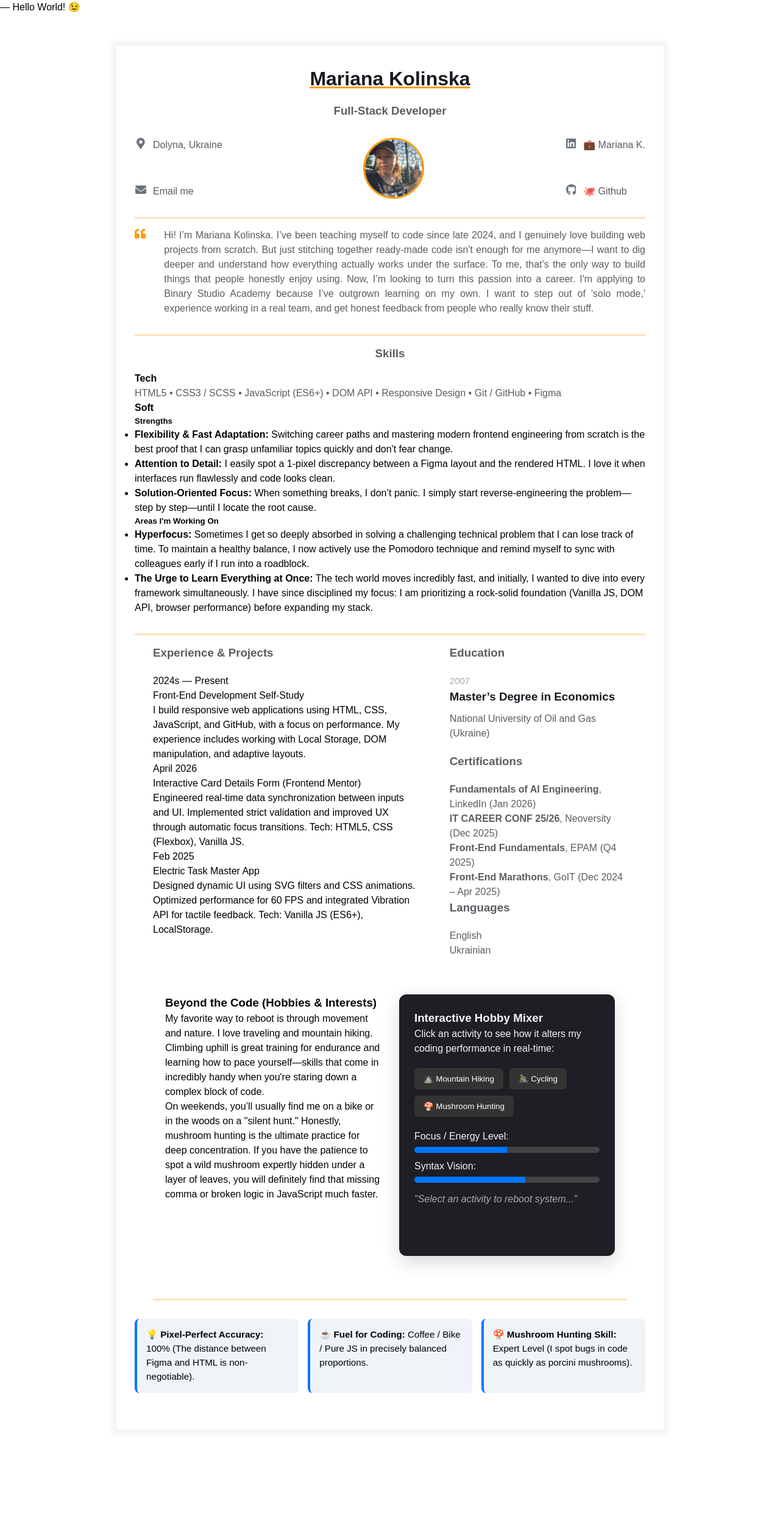
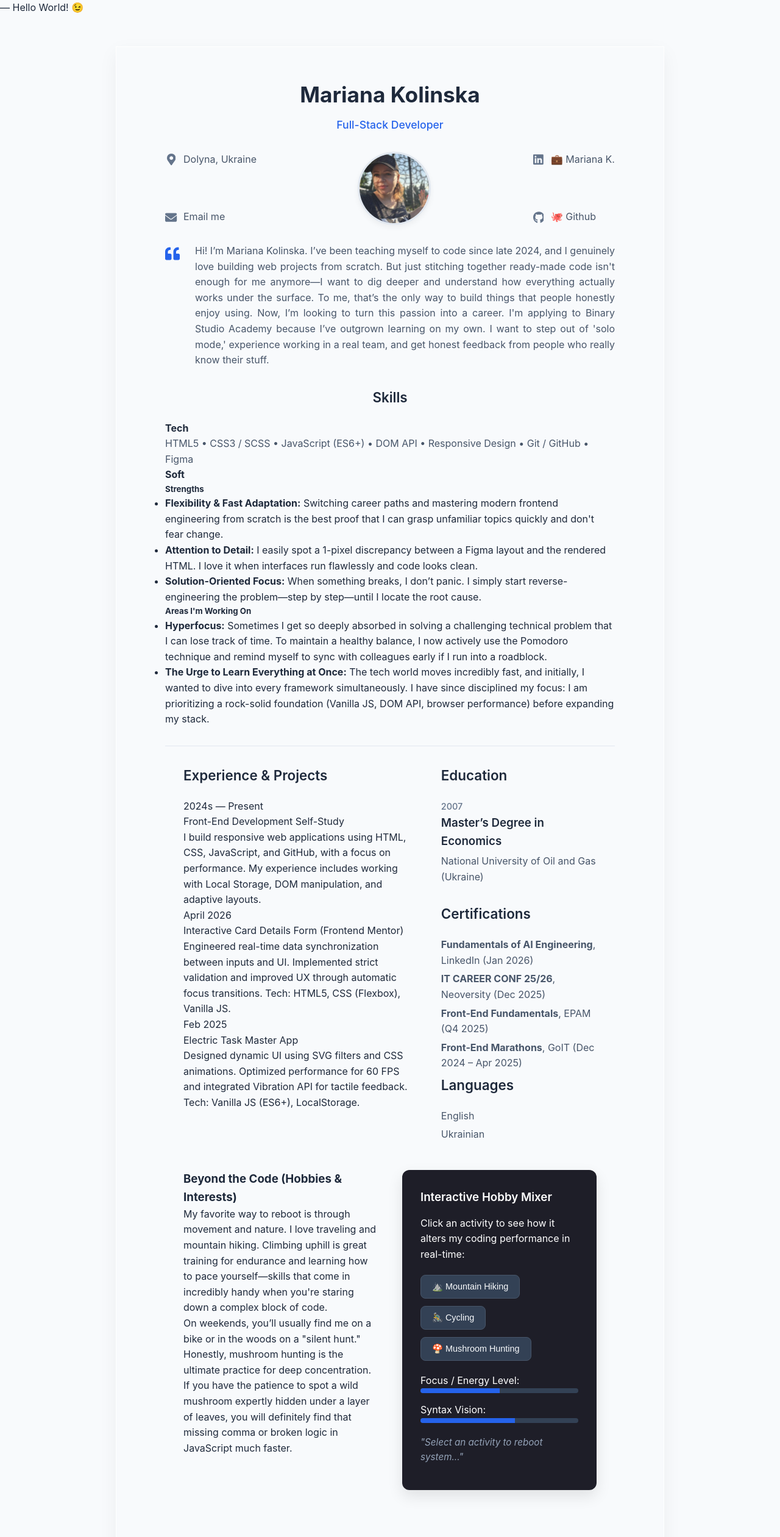
Before and after one commit to KMary13/homepage, a plain HTML site: page index.html in a window 1280 px wide. Shown: the top 2521 px of the page at 61% size. Before the commit the page ends 2396 px from the top, so only its background shows below. Drawn offline with Linux system fonts and the light colour scheme.

Commit message:
refactor: clean up custom resume CSS styles

```diff
--- a/style.css
+++ b/style.css
@@ -1,17 +1,15 @@
-/*
-General styles */
 
 :root {
-    --primary-color: #0076ff;
-    --bg-module: #1e1e24;
-    --text-light: #f5f5f7;
-    --accent-green: #4caf50;
-    --primary-text-color: #181820;
-    --secondary-text-color: #5c5c62;
-    --durability-text-color: #6a737d9c;
-    --icon-color: #6a737d;
-    --border-color: #ff9a0045;
-    --text-decoration-color: #ff9a00;
+    --primary-color: #2563eb;
+    --bg-module: #1e1e28;
+    --text-light: #ffffff;
+    --accent-green: #10b981;
+    --primary-text-color: #1e293b;
+    --secondary-text-color: #475569;
+    --durability-text-color: #64748b;
+    --icon-color: #64748b;
+    --border-color: #e2e8f0;
+    --bg-body: #f8fafc;
 }
 
 * {
@@ -21,8 +19,10 @@ General styles */
 }
 
 body {
-    font-family: Arial, Helvetica, sans-serif;
-    line-height: 1.5;
+    font-family: -apple-system, BlinkMacSystemFont, "Segoe UI", Roboto, Helvetica, Arial, sans-serif;
+    line-height: 1.6;
+    background-color: var(--bg-body);
+    color: var(--primary-text-color);
 }
 
 .container {
@@ -46,18 +46,23 @@ body {
 .resume {
     margin: 50px auto;
     border: 1px solid var(--text-light);
-    box-shadow: 0px 1px 7px 7px var(--text-light);
-    padding: 30px 0;
+    box-shadow: 0 10px 30px rgba(0, 0, 0, 0.05);
+    padding: 50px;
     max-width: 900px;
 }
 
 .resume__block {
-    border-bottom: 3px solid var(--border-color);
+    border-bottom: 1px solid var(--border-color);
     padding-bottom: 30px;
-    margin-bottom: 15px;
+    margin-bottom: 30px;
 }
 
-/* Contact info styles*/
+.resume__block:last-child {
+    border-bottom: none;
+    margin-bottom: 0;
+}
+
+
 .contact-info__header,
 .contact-info__sub-header {
     text-align: center;
@@ -65,13 +70,15 @@ body {
 
 .contact-info__header {
     color: var(--primary-text-color);
-    margin-bottom: 15px;
-    text-decoration-color: var(--text-decoration-color);
-    text-decoration-line: underline;
+    margin-bottom: 8px;
+   font-size: 2.2rem;
+    font-weight: 700;
 }
 
 .contact-info__sub-header {
-    color: var(--secondary-text-color);
+    color: var(--primary-color);
+   font-weight: 500;
+    font-size: 1.1rem;
     margin-bottom: 30px;
 }
 
@@ -90,6 +97,11 @@ body {
     text-decoration: none;
     display: flex;
     justify-content: start;
+    align-items: center;
+    transition: color 0.2s ease;
+}
+.contact-info__item:hover {
+    color: var(--primary-color);
 }
 
 .contact-info__item:not(:last-child) {
@@ -105,42 +117,47 @@ body {
 
 .contact-info__item-icon path {
     fill: var(--icon-color);
+    transition: fill 0.2s ease;
+}
+
+.contact-info__item:hover .contact-info__item-icon path {
+    fill: var(--primary-color);
 }
 
 .contact-info__item-icon {
-    height: 1.1428rem;
-    vertical-align: text-bottom;
+   height: 1.2rem;
 }
 
 .contact-info__avatar {
     border-radius: 50%;
-    width: 100px;
-    height: 100px;
+   width: 120px;
+    height: 120px;
     object-fit: cover;
-    border: 3px solid;
-    border-color: var(--text-decoration-color);
+    border: 3px solid var(--border-color);
+    box-shadow: 0 4px 10px rgba(0,0,0,0.05);
 }
 
-/* Intro and skills styles */
+
 .intro {
     display: flex;
     justify-content: start;
+    align-items: flex-start;
 }
 
 .intro__icon-wrapper {
-    margin-right: 30px;
+    margin-right: 25px;
     width: 30px;
     display: flex;
     justify-content: center;
+    margin-top: 5px;
 }
 
 .intro__icon {
-    height: 1.1428rem;
-    vertical-align: text-bottom;
+    height: 1.5rem;
 }
 
 .intro__icon path {
-    fill: var(--text-decoration-color);
+    fill: var(--primary-color);
 }
 
 .intro_text {
@@ -149,60 +166,65 @@ body {
 }
 
 .skills__header {
-    color: var(--secondary-text-color);
+    color: var(--primary-text-color);
     text-align: center;
-    margin-bottom: 15px;
+    margin-bottom: 20px;
+    font-size: 1.4rem;
+    font-weight: 600;
 }
 
 .skills__text {
     color: var(--secondary-text-color);
-    text-align: justify;
 }
 
-/* Experience and additional info styles .experiences */
 
 .experiences {
     flex: 1 1 60%;
-    margin-right: 50px;
+    margin-right: 40px;
 }
 
-.experiences__header {
-    color: var(--secondary-text-color);
+.experiences__header,.additional-info__education-header,
+.additional-info__languages-header {
+    color: var(--primary-text-color);
     text-align: left;
     margin-bottom: 20px;
+    font-size: 1.4rem;
+    font-weight: 600;
 }
 
 .experiences__company-header-durability {
     color: var(--durability-text-color);
     text-align: left;
-    margin-bottom: 10px;
-    font-size: 15px;
+   margin-bottom: 5px;
+    font-size: 0.9rem;
+    font-weight: 500;
 }
 
 .experiences__company-header-name {
     color: var(--primary-text-color);
-    text-decoration-color: var(--text-decoration-color);
-    text-decoration-line: underline;
+   font-weight: 600;
+    font-size: 1.1rem;
     text-align: left;
-    margin-bottom: 20px;
+    margin-bottom: 15px;
 }
 
 .experiences__company-project {
-    margin-left: 15px;
-    margin-bottom: 25px;
+     margin-bottom: 25px;
 }
 
 .experiences__company-project-role {
-    color: var(--durability-text-color);
+    color: var(--primary-color);
     text-align: left;
-    margin-bottom: 10px;
-    font-size: 15px;
+    margin-bottom: 5px;
+    font-size: 1rem;
+    font-weight: 500;
 }
 
 .experiences__company-project-name {
     color: var(--primary-text-color);
     text-align: left;
     margin-bottom: 10px;
+    font-weight: 600;
 }
 
 .experiences__company-project-responsibilities {
@@ -215,26 +237,22 @@ body {
 }
 
 .additional-info__education {
-    margin-bottom: 20px;
-}
-
-.additional-info__education-header {
-    color: var(--secondary-text-color);
-    text-align: left;
-    margin-bottom: 20px;
+    margin-bottom: 30px;
 }
 
 .additional-info__education-university-durability {
     color: var(--durability-text-color);
     text-align: left;
-    margin-bottom: 10px;
-    font-size: 15px;
+    margin-bottom: 5px;
+    font-size: 0.9rem;
+    font-weight: 500;
 }
 
 .additional-info__education-university-speciality {
     color: var(--primary-text-color);
+    font-weight: 600;
     text-align: left;
-    margin-bottom: 10px;
+    margin-bottom: 5px;
 }
 
 .additional-info__education-university-name {
@@ -245,20 +263,14 @@ body {
     margin-bottom: 20px;
 }
 
-.additional-info__languages-header {
-    color: var(--secondary-text-color);
-    text-align: left;
-    margin-bottom: 20px;
-}
-
 .additional-info__languages-item {
     color: var(--secondary-text-color);
+    margin-bottom: 5px;
 }
 
 
-/* Загальна стилізація блоків */
 .resume-section {
-    padding: 40px 20px;
+    padding: 20px 0;
     max-width: 1100px;
     margin: 0 auto;
 }
@@ -266,76 +278,107 @@ body {
 .grid-container {
     display: grid;
     grid-template-columns: 1fr 1fr;
-    gap: 30px;
-}
-
-@media (max-width: 768px) {
-    .grid-container {
-        grid-template-columns: 1fr;
-    }
+    gap: 40px;
 }
 
 .interactive-module {
     background: var(--bg-module);
     color: var(--text-light);
-    padding: 25px;
+    padding: 30px;
     border-radius: 12px;
     position: relative;
     overflow: hidden;
-    box-shadow: 0 10px 30px rgba(0, 0, 0, 0.15);
+    box-shadow: 0 10px 25px rgba(0, 0, 0, 0.1);
     transition: background 0.3s ease;
+}
+
+.interactive-module h3 {
+    margin-bottom: 15px;
+    font-weight: 600;
 }
 
 .mixer-buttons {
     display: flex;
-    gap: 10px;
+    gap: 12px;
     margin: 20px 0;
     flex-wrap: wrap;
 }
 
 .mixer-btn {
-    background: #333;
-    color: #fff;
-    border: none;
-    padding: 10px 15px;
-    border-radius: 6px;
+    background: #334155;
+    color: #f8fafc;
+    border: 1px solid #475569;
+    padding: 10px 18px;
+    border-radius: 8px;
     cursor: pointer;
-    transition: transform 0.2s, background 0.2s;
+    font-size: 0.9rem;
+    transition: transform 0.2s, background 0.2s, border-color 0.2s;
 }
 
 .mixer-btn:focus {
-    outline: 2px solid var(--primary-color);
+    outline: none;
+    border-color: var(--primary-color);
+    box-shadow: 0 0 0 3px rgba(37, 99, 235, 0.3);
 }
 
 .mixer-btn:hover {
-    background: var(--primary-color);
+   background: #475569;
     transform: translateY(-2px);
 }
 
 .stat-bar {
-    margin: 10px 0;
+    margin: 15px 0;
+}
+
+.stat-bar p {
+    font-size: 0.9rem;
+    margin-bottom: 5px;
 }
 
 .bar-outer {
-    background: #444;
-    height: 10px;
-    border-radius: 5px;
+    background: #334155;
+    height: 8px;
+    border-radius: 4px;
     overflow: hidden;
-    margin-top: 5px;
 }
 
 .bar-inner {
     background: var(--primary-color);
     height: 100%;
     width: 50%;
-    transition: width 0.5s ease;
+    transition: width 0.5s cubic-bezier(0.4, 0, 0.2, 1);
 }
 
 #mixer-output-text {
     font-style: italic;
-    color: #aaa;
-    margin-top: 15px;
-    min-height: 80px;
+    color: #94a3b8;
+    margin-top: 20px;
+    min-height: 60px;
+    font-size: 0.95rem;
+}
+
+.infographics-grid {
+    display: grid;
+    grid-template-columns: repeat(auto-fit, minmax(220px, 1fr));
+    gap: 20px;
+    margin: 30px 0;
+}
+
+.info-card {
+    background: #f8fafc;
+    padding: 20px;
+    border-radius: 8px;
+    border-left: 4px solid var(--primary-color);
+    font-size: 0.95rem;
+    box-shadow: 0 2px 8px rgba(0,0,0,0.03);
+}
+
+.skills-box {
+    background: #f8fafc;
+    padding: 25px;
+    border-radius: 8px;
+    margin-top: 20px;
+    border: 1px solid var(--border-color);
 }
 
 #hidden-bug {
@@ -364,12 +407,12 @@ body {
 
     20%,
     60% {
-        transform: translateX(-6px);
+        transform: translateX(-4px);
     }
 
     40%,
     80% {
-        transform: translateX(6px);
+        transform: translateX(4px);
     }
 }
 
@@ -379,48 +422,39 @@ body {
 
 @keyframes pulseBg {
     from {
-        background: #1e1e24;
+        background: #1e1e28;
     }
 
     to {
-        background: #2a2a35;
+        background: #272733;
     }
 }
-.infographics-grid {
-    display: grid;
-    grid-template-columns: repeat(auto-fit, minmax(220px, 1fr));
-    gap: 15px;
-    margin: 30px 0;
-}
 
-.info-card {
-    background: #f0f4f8;
-    padding: 15px;
-    border-radius: 8px;
-    border-left: 4px solid var(--primary-color);
-    font-size: 0.95rem;
-}
 
-.skills-box {
-    background: #eef2f7;
-    padding: 20px;
-    border-radius: 8px;
-    margin-top: 20px;
+@media screen and (max-width: 768px) {
+    .grid-container {
+        grid-template-columns: 1fr;
+        gap: 30px;
+    }
+
+    .resume {
+        padding: 30px;
+        margin: 20px auto;
+    }
 }
 
 @media screen and (max-width: 576px) {
-
-    .main-info,
-    .contact_info_container {
+.fh {
         flex-direction: column;
     }
 
-    .contact_info_container {
+    .contact-info__block:not(:last-child) {
+        margin-bottom: 25px;
         align-items: center;
     }
 
-    .contact-info__block:not(:last-child) {
-        margin-bottom: 20px;
+    .contact-info__item {
+        justify-content: center;
     }
 
     .experiences {
@@ -428,6 +462,16 @@ body {
     }
 
     .mixer-btn {
-    flex: 1 1 200px;
+        flex: 1 1 100%;
+    }
+
+    .intro {
+        flex-direction: column;
+        align-items: center;
+    }
+
+    .intro__icon-wrapper {
+        margin-right: 0;
+        margin-bottom: 15px;
+    }
 }
-}
```
